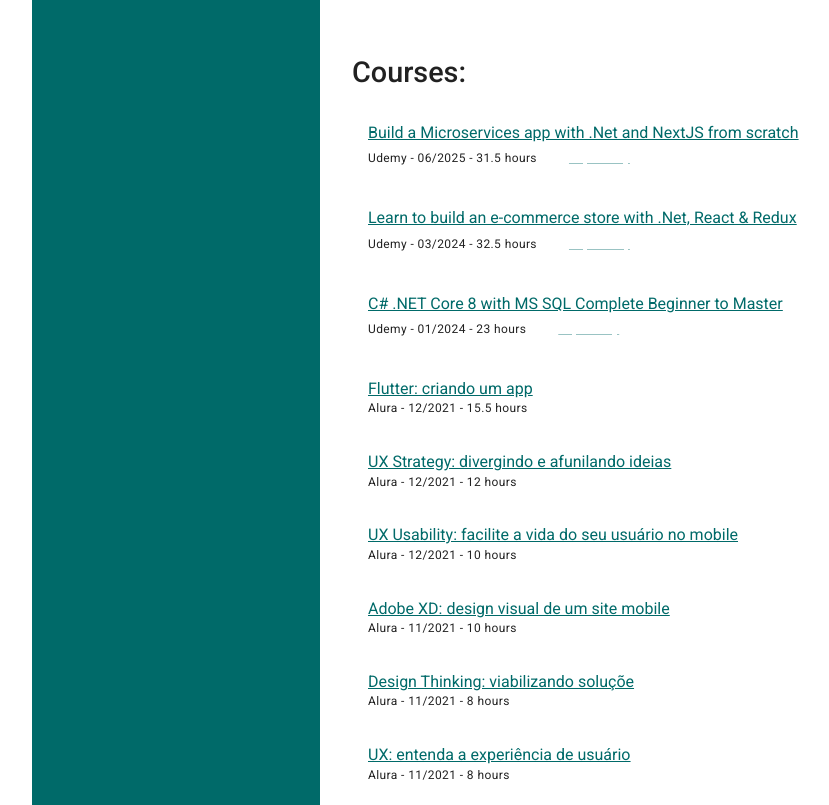
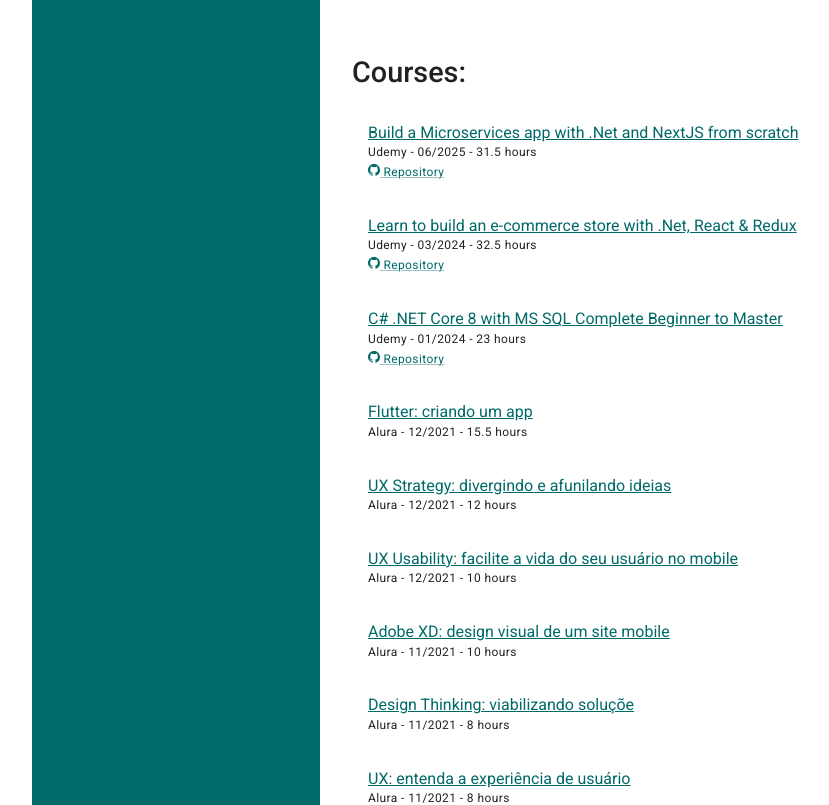
Before and after one commit to J-Meira/My-Resume, a React (Vite) app: page / in a window 1280 px wide. Shown: the part 2560-3365 px from the top of the page, without its empty margins (32-861 px from the left). Built offline with nearby package versions, Linux system fonts and the light colour scheme.

Commit message:
fix: repository link

```diff
--- a/src/Styles.scss
+++ b/src/Styles.scss
@@ -95,17 +95,6 @@ h6 {
   flex: 1;
   padding: 32px;
 }
-.repository-link {
-  color: #fff !important;
-  svg {
-    margin: 0.5rem;
-  }
-  display: flex;
-  align-items: center;
-  &:hover {
-    color: #006a69 !important;
-  }
-}
 footer {
   width: 100%;
   flex: 0 1 auto;
--- a/src/components/CoursesContent.tsx
+++ b/src/components/CoursesContent.tsx
@@ -112,13 +112,16 @@ export const CoursesContent = () => {
   return (
     <Box sx={{ padding: 2 }}>
       {contents.map((c) => (
-        <Box className='no-print-break' key={c.title} sx={{ mb: 4 }}>
+        <Box
+          className='no-print-break'
+          key={c.title}
+          sx={{ mb: 4, display: 'flex', flexDirection: 'column' }}
+        >
           <Link href={c.link} target='_blank'>
             <Typography sx={{ textDecoration: 'underline' }} variant='h5'>
               {c.title}
             </Typography>
           </Link>
-          <Box sx={{ display: 'flex', alignItems: 'center' }}>
           <Typography variant='caption'>
             {`${c.company} - ${c.date} - ${c.duration} ${getDictionary('hours', language)}`}
           </Typography>
@@ -126,15 +129,14 @@ export const CoursesContent = () => {
             <Link
               href={c.repository}
               target='_blank'
-                className='repository-link'
+              className='no-print'
+              sx={{ display: 'flex', alignItems: 'center' }}
             >
-                <BsGithub />
               <Typography variant='caption'>
-                  {getDictionary('repository', language)}
+                <BsGithub /> {getDictionary('repository', language)}
               </Typography>
             </Link>
           )}
-          </Box>
         </Box>
       ))}
     </Box>
```
Lines whose indentation alone changed are shown as unchanged.
